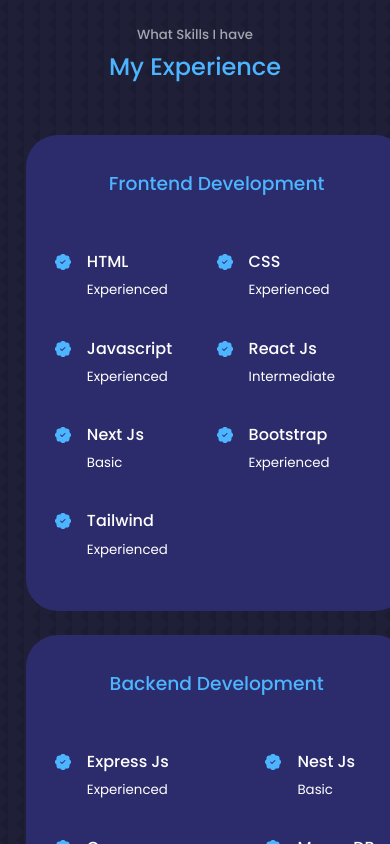
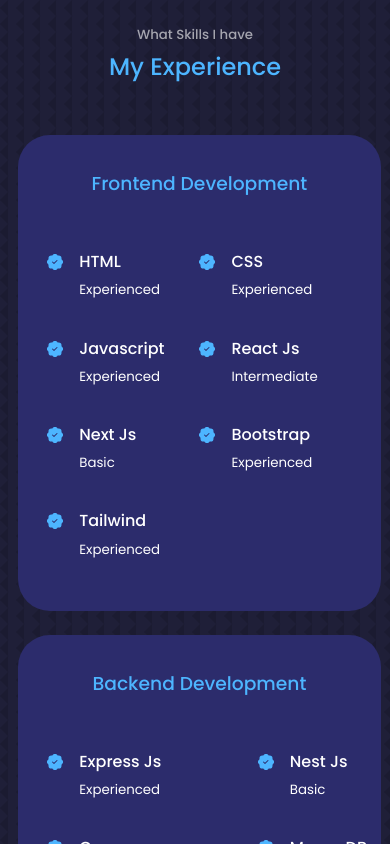
Before and after one commit to StillAbeginnerr/Personal_Shivam, a React (Create React App) app: page / in a window 390 px wide. Shown: the part 2400-3244 px from the top of the page. Built offline with nearby package versions, Linux system fonts and the light colour scheme.

Commit message:
fixes css mob

```diff
--- a/src/components/Contact/Contact.css
+++ b/src/components/Contact/Contact.css
@@ -66,7 +66,7 @@
 
 @media screen and (max-width : 600px) {
     #contact{
-        margin-top: 170rem
+        margin-top: 180rem
     }
     .container.contact__container{
         width: var(--container-width-sm);
--- a/src/components/Experience/experience.css
+++ b/src/components/Experience/experience.css
@@ -66,10 +66,10 @@
       }
 
       .experience__container > div{
-        width: 100%;
+        width: 95%;
         padding: 2.0rem 0.75rem;
         position: relative;
-        left: -3%;
+        left: -7.5%;
       }
 
 }
```
